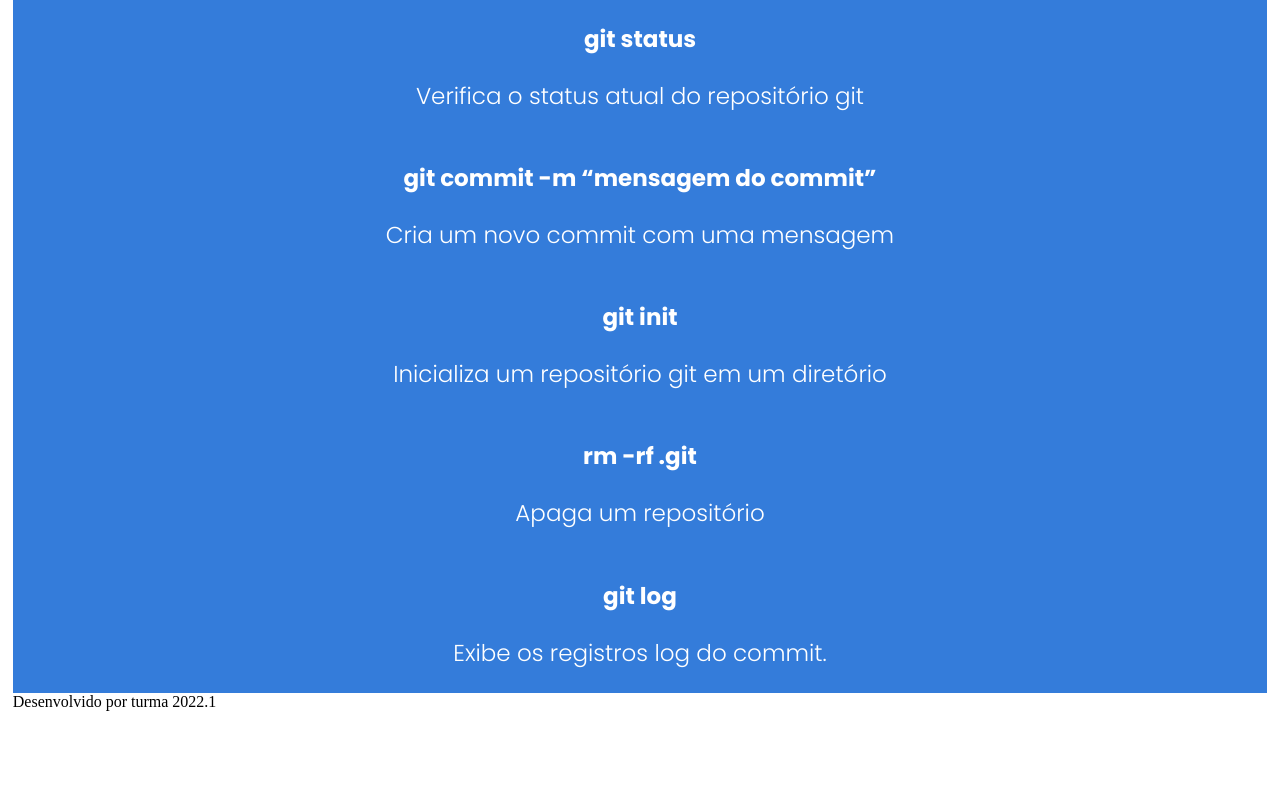
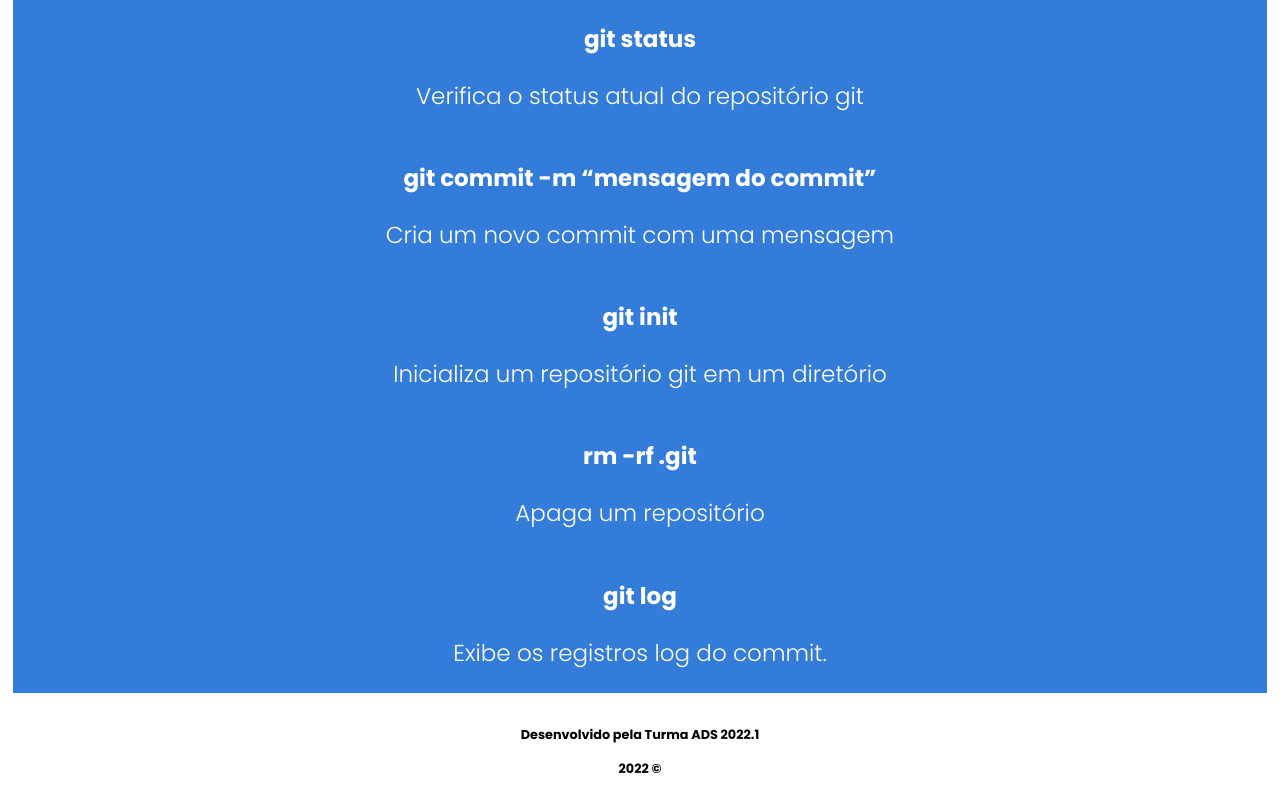
Before and after one commit to Gerencia-de-configuracao-e-mudancas/Colaboracao-2022-1, a plain HTML site: page index.html in a window 1280 px wide. Shown: the part 484-1282 px from the top of the page. Before the commit the page ends 1207 px from the top, so only its background shows below. Drawn offline with Linux system fonts and the light colour scheme.

Commit message:
criacao end-page

```diff
--- a/index.html
+++ b/index.html
@@ -43,7 +43,10 @@
             <p class="descrição">Exibe os registros log do commit.</p>
         </div>
     </div>
-    <footer>Desenvolvido por turma 2022.1</footer>
+    <div class = "end-page">
+        <p>Desenvolvido pela Turma ADS 2022.1</p>
+        <p>2022 <b>©</b></p>
+    </div>
     <script src="./index.js"></script>
 </body>
 </html>
--- a/style.css
+++ b/style.css
@@ -56,3 +56,19 @@ div {
     margin: 0;
     padding: 1%;
 }
+.end-page{
+    margin-top: 2%;
+    font-size: 1vw;
+    font-family: 'Poppins', sans-serif;
+    display: flex;
+    flex-direction: column;
+    align-items: center;
+
+}
+.end-page p{
+    margin: 8px auto;
+    font-weight: bold;
+
+
+
+}
```
